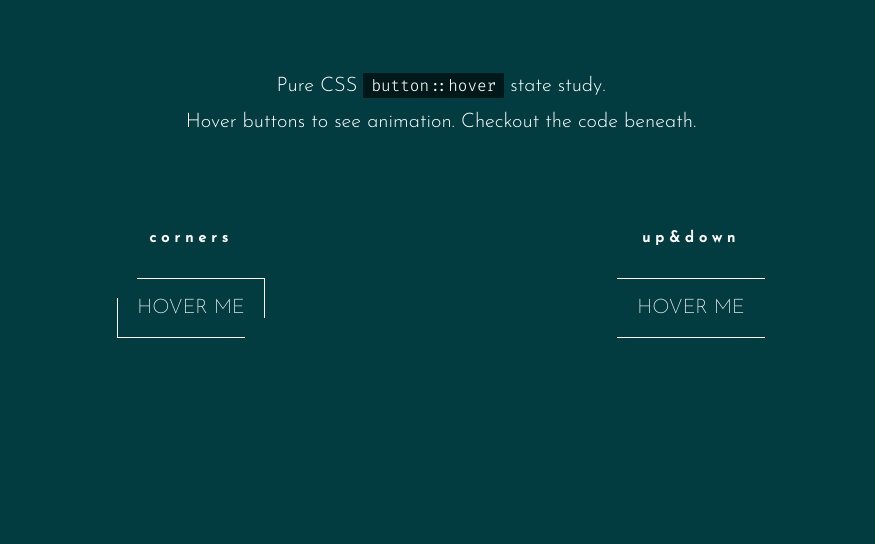
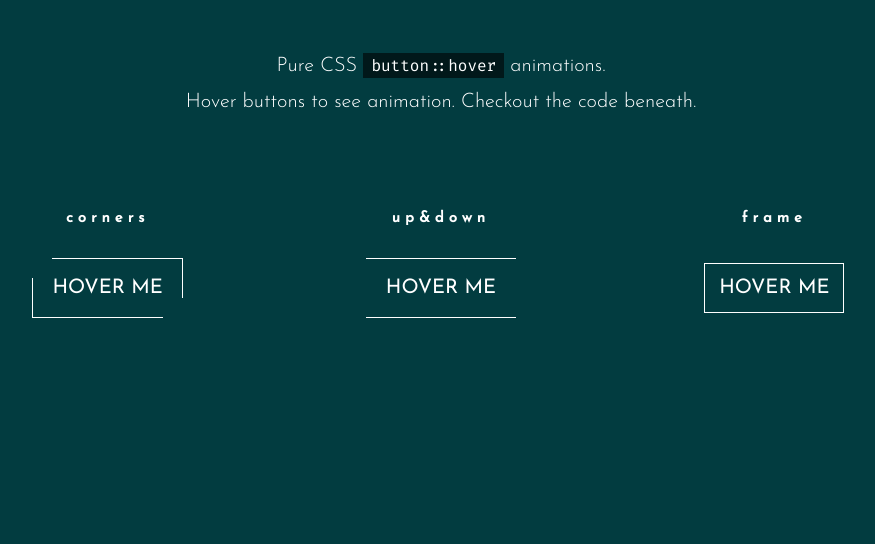
Before and after one commit to marta-kapolka/hover-me, a website built with webpack: page src/pages/index.html in a window 1280 px wide. Shown: the part 256-800 px from the top of the page, without its empty margins (199-1074 px from the left). Built offline with nearby package versions, Linux system fonts and the light colour scheme.

Commit message:
feat: add button frame animation

```diff
--- a/src/pages/index.html
+++ b/src/pages/index.html
@@ -18,7 +18,7 @@
     /> -->
     <link rel="preconnect" href="https://fonts.gstatic.com" />
     <link
-      href="https://fonts.googleapis.com/css2?family=Fira+Code:wght@300&family=Josefin+Sans:wght@100;200;300;400&display=swap"
+      href="https://fonts.googleapis.com/css2?family=Fira+Code:wght@300;400&family=Josefin+Sans:wght@100;200;300;400&display=swap"
       rel="stylesheet"
     />
   </head>
@@ -26,7 +26,8 @@
     <main class="l-main">
       <h1 class="main-title">hover-me</h1>
       <p class="paragraph">
-        Pure CSS <code class="paragraph--code">button::hover</code> state study.
+        Pure CSS <code class="paragraph--code">button::hover</code>
+        animations.
       </p>
       <p class="paragraph">
         Hover buttons to see animation. Checkout the code beneath.
@@ -50,6 +51,17 @@
             <code class="code--window">CSS</code>
           </section>
         </article>
+        <article class="button-container">
+          <h2 class="button-title">frame</h2>
+          <button class="button button--frame" text-data="hover me">
+            hover me
+          </button>
+          <section class="code hidden">
+            <h3 class="code--title">code</h3>
+            <code class="code--window">HTML</code>
+            <code class="code--window">CSS</code>
+          </section>
+        </article>
       </section>
     </main>
   </body>
--- a/src/scss/layouts/_main.scss
+++ b/src/scss/layouts/_main.scss
@@ -2,5 +2,5 @@
   align-items: center;
   display: flex;
   flex-direction: column;
-  padding: 10rem 12rem;
+  padding: 8rem 10rem;
 }
--- a/src/scss/modules/_button.scss
+++ b/src/scss/modules/_button.scss
@@ -2,7 +2,7 @@
   background-color: transparent;
   color: inherit;
   font-size: $s-font-size;
-  font-weight: 200;
+  font-weight: 400;
   line-height: $s-font-size;
   padding: $button-padding;
   position: relative;
@@ -86,4 +86,31 @@
       }
     }
   }
+  // ----------------- BUTTON FRAME -----------------
+  &--frame {
+    transition: $button-transition;
+    &::before {
+      content: "";
+      background-color: transparent;
+      border: $button-border;
+      height: calc(100% + #{$button-padding});
+      left: (-0.5 * $button-padding);
+      opacity: 1;
+      padding: $button-padding;
+      position: absolute;
+      top: (-0.5 * $button-padding);
+      transition: $button-transition;
+      width: calc(100% + #{$button-padding});
+      z-index: -1;
+    }
+    // ----------------- BUTTON FRAME -----------------
+    &:hover {
+      background-color: $main-color;
+      color: $background-color;
+      &::before {
+        opacity: 0;
+        transform: scale(1.25, 1.6);
+      }
+    }
+  }
 }
--- a/src/scss/modules/_paragraph.scss
+++ b/src/scss/modules/_paragraph.scss
@@ -8,6 +8,7 @@
     // border: 2px dashed $main-color;
     font-family: $code-font;
     font-size: $xs-font-size;
+    font-weight: 400;
     padding: 0.2rem 0.8rem;
   }
 }
```
